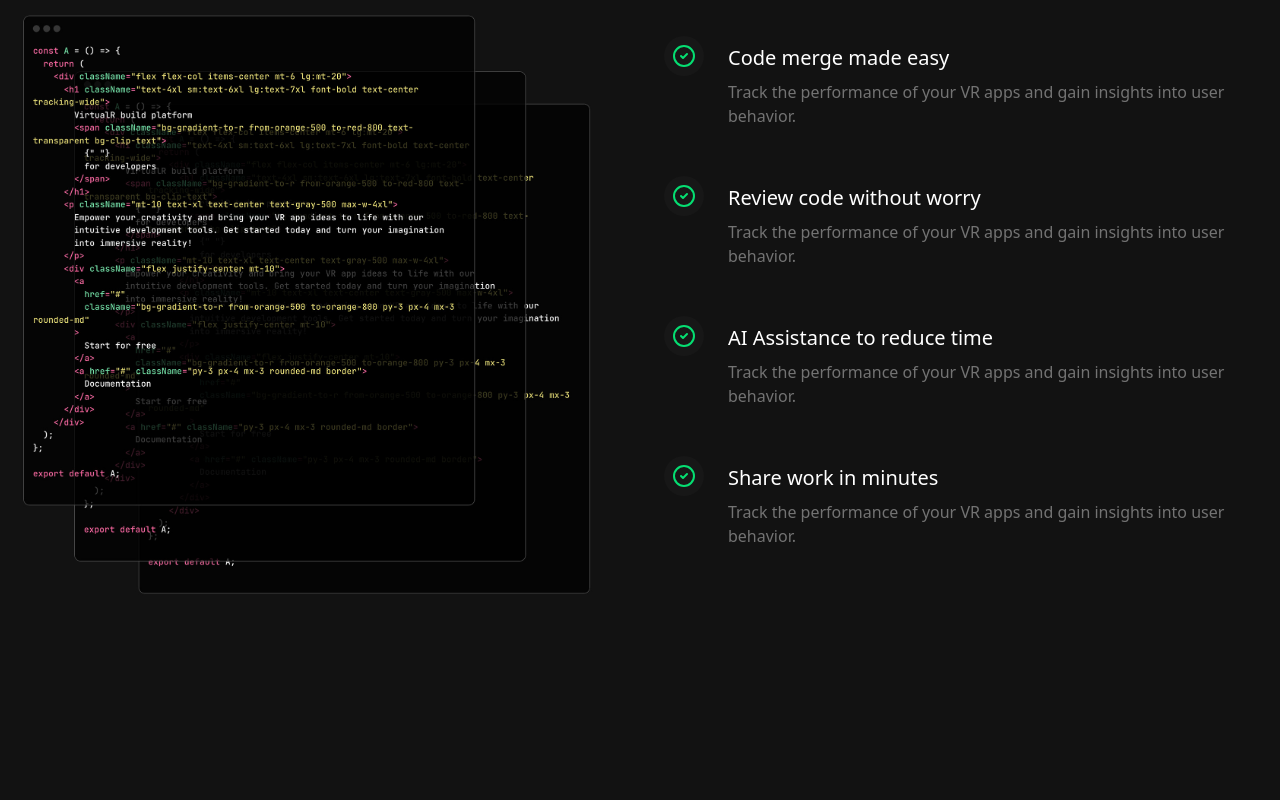
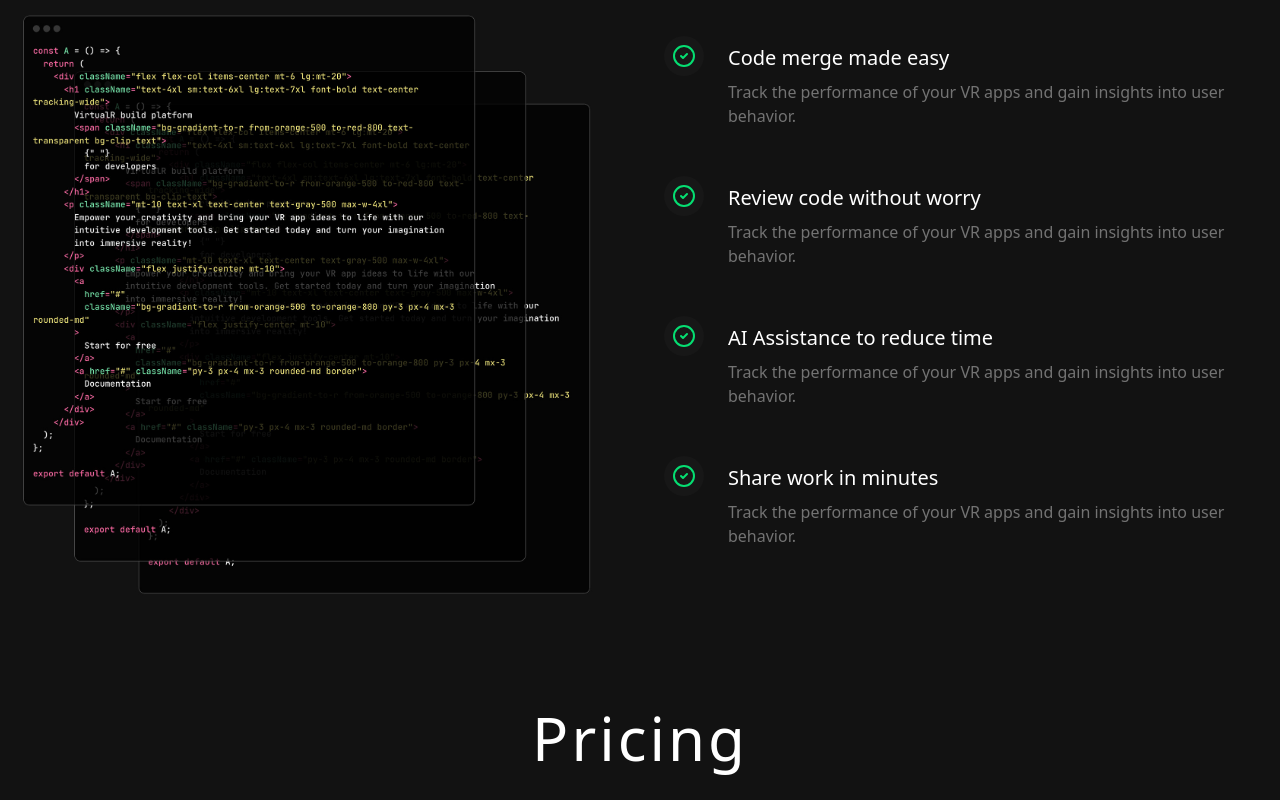
Before and after one commit to thekamiyeoladipo/virtual-labs, a React (Vite) app: page / in a window 1280 px wide. Shown: the part 1757-2557 px from the top of the page. Before the commit the page ends 2385 px from the top, so only its background shows below. Built offline with nearby package versions, Linux system fonts and the light colour scheme.

Commit message:
Add Pricing component and include it in the App layout

```diff
--- a/src/App.jsx
+++ b/src/App.jsx
@@ -4,6 +4,7 @@
 import Features from './components/Features';
 import BackToTop from './components/BackToTop';
 import Workflow from './components/Workflow';
+import Pricing from './components/Pricing';
 
 const App = () => {
   return (
@@ -15,6 +16,7 @@
       <Features />
       <BackToTop />
       <Workflow />
+      <Pricing />
     </>
   );
 };
--- /dev/null
+++ b/src/components/Pricing.jsx
@@ -0,0 +1,13 @@
+import { CheckCircle2 } from "lucide-react"
+import { pricingOptions } from "../constants"
+
+const Pricing = () => {
+  return (
+    <div className="mt-20">
+        <h2 className="text-3xl sm:text-5xl lg:text-6xl
+        text-center my-8 tracking-wider">Pricing</h2>
+    </div>
+  )
+}
+
+export default Pricing
```
